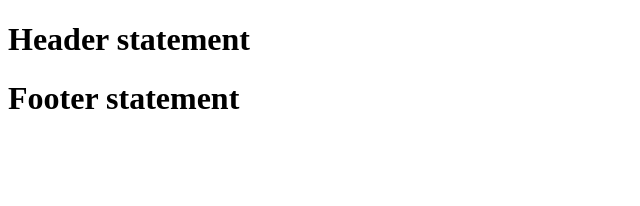
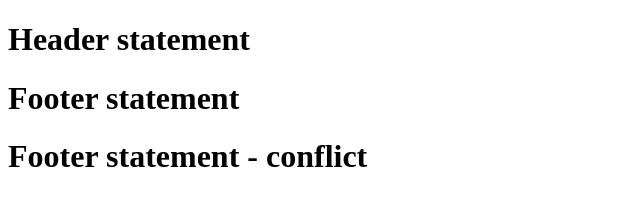
Before and after one commit to pallavikalshetti/sba.pull.assignment, a plain HTML site: page index.html in a window 1280 px wide. Shown: the whole page, without its empty margins (0-640 px from the left). Drawn offline with Linux system fonts and the light colour scheme.

Commit message:
added new statement footer section

```diff
--- a/index.html
+++ b/index.html
@@ -8,5 +8,6 @@
 <body>
    <h1>Header statement</h1>
    <h1>Footer statement</h1>
+   <h1>Footer statement - conflict</h1>
 </body>
 </html>
```
